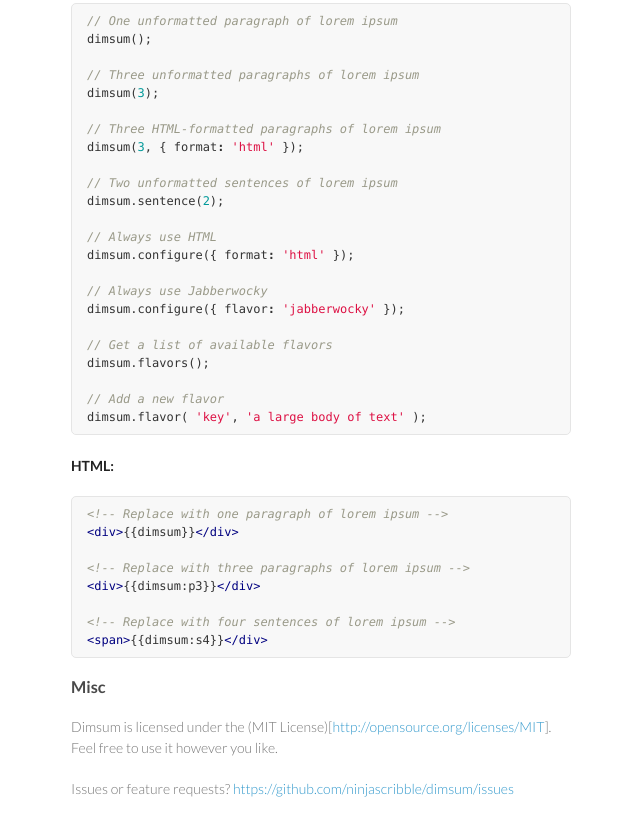
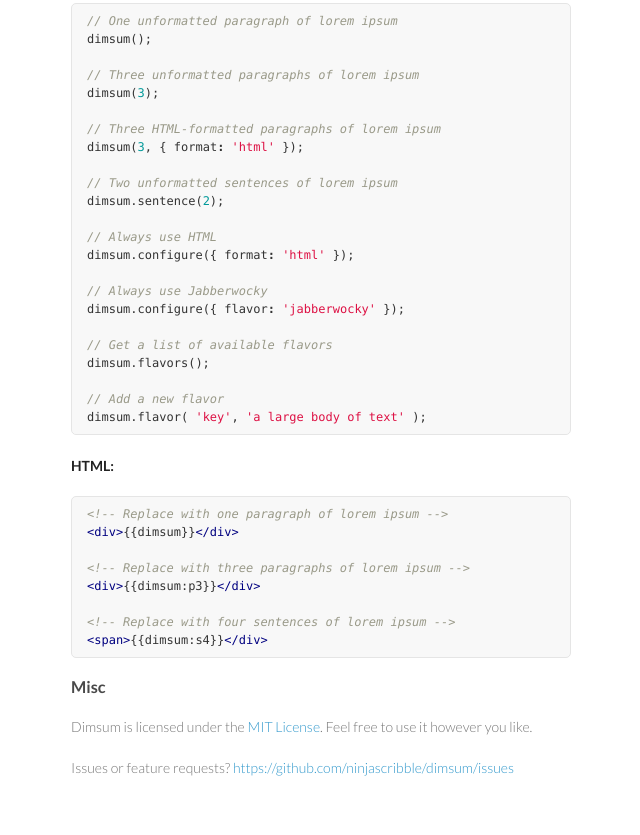
Before and after one commit to ninjascribble/dimsum, a plain HTML site: page index.html in a window 1280 px wide. Shown: the part 1853-2688 px from the top of the page, without its empty margins (499-1139 px from the left). Drawn offline with Linux system fonts and the light colour scheme.

```diff
--- a/index.html
+++ b/index.html
@@ -142,7 +142,7 @@
 
 <h3>Misc</h3>
 
-<p>Dimsum is licensed under the (MIT License)[<a href="http://opensource.org/licenses/MIT">http://opensource.org/licenses/MIT</a>]. Feel free to use it however you like.</p>
+<p>Dimsum is licensed under the <a href="http://opensource.org/licenses/MIT">MIT License</a>. Feel free to use it however you like.</p>
 
 <p>Issues or feature requests? <a href="https://github.com/ninjascribble/dimsum/issues">https://github.com/ninjascribble/dimsum/issues</a></p>
       </section>
```
Also changed, not shown: params.json (+1 -1 lines).
